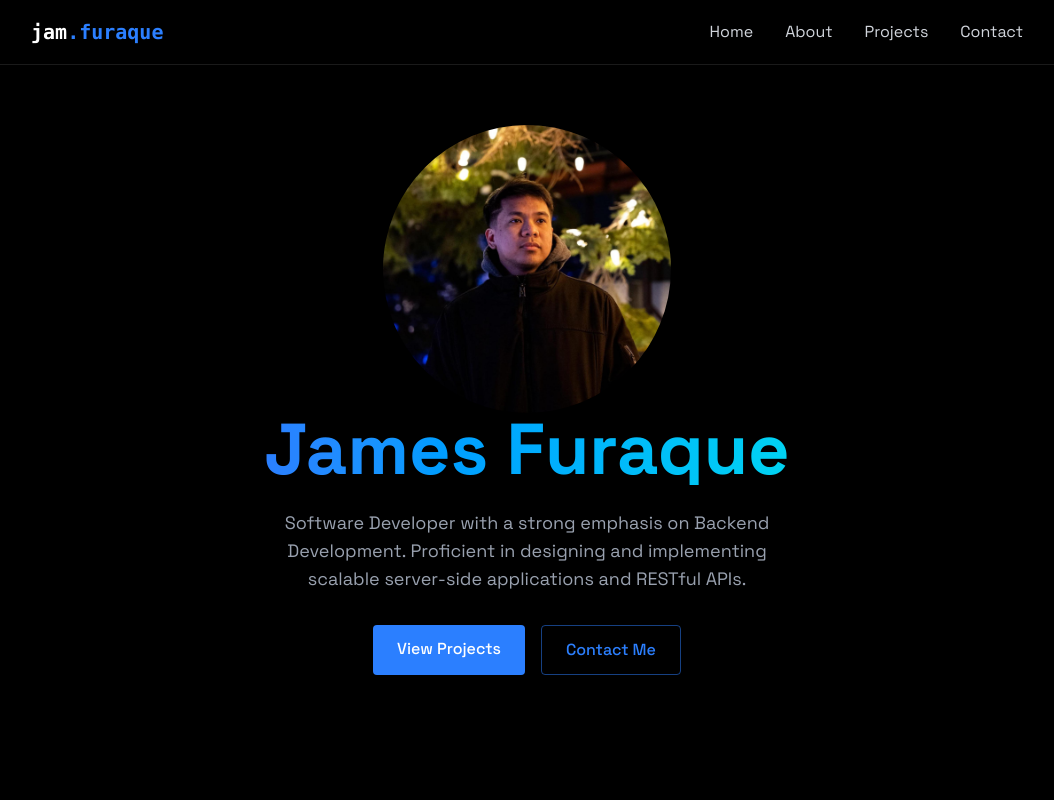
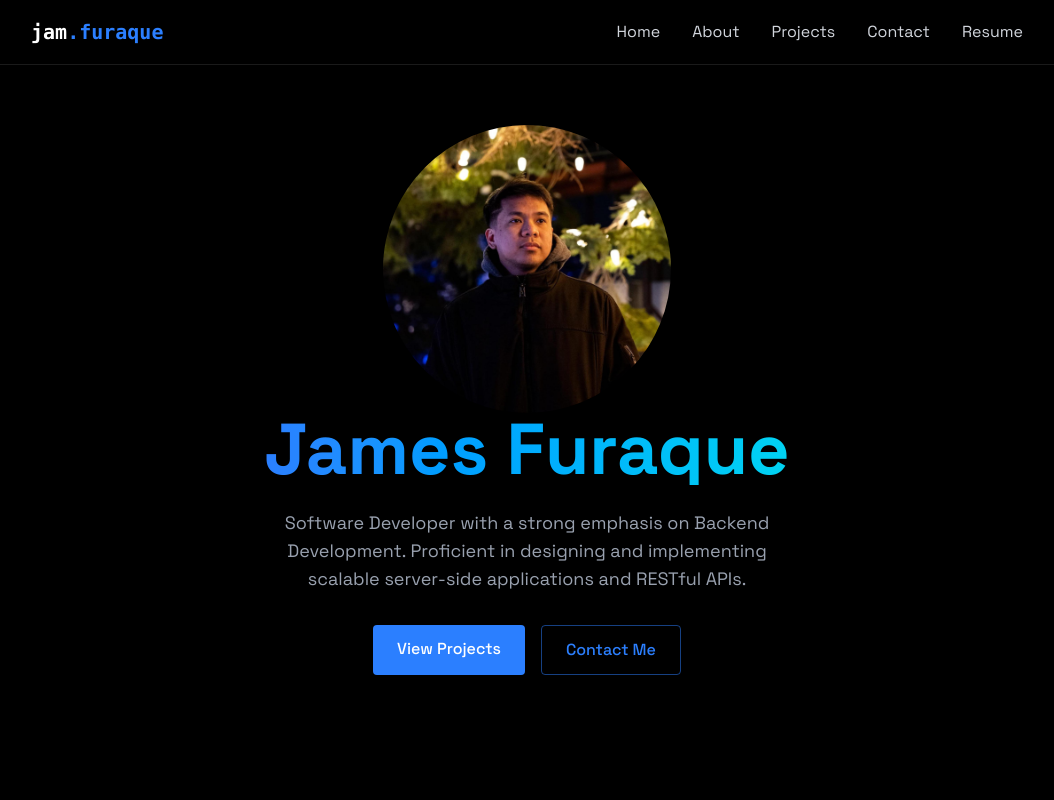
Before and after one commit to jamdazai/jamesfuraque-portfolio, a React (Vite) app: page / in a window 1280 px wide. Shown: the top 800 px of the page, without its empty margins (113-1167 px from the left). Built offline with nearby package versions, Linux system fonts and the light colour scheme.

Commit message:
Added resume.

```diff
--- a/src/App.jsx
+++ b/src/App.jsx
@@ -9,6 +9,7 @@ import { Home } from './components/sections/Home';
 import { About } from  './components/sections/About';
 import { Projects } from './components/sections/Projects';
 import { Contact } from './components/sections/Contact';
+import { Resume } from './components/sections/Resume';
 
 function App() {
   const [isLoaded, setIsLoaded] = useState(false)
@@ -23,6 +24,7 @@ function App() {
       <About />
       <Projects />
       <Contact />
+      <Resume/>
       </div>
     </>
   )
--- a/src/components/Navbar.jsx
+++ b/src/components/Navbar.jsx
@@ -21,6 +21,7 @@ export const Navbar = ({ menuOpen, setMenuOpen }) => {
                     <a href="#about" className="text-gray-300 hover:text-white transition-colors">About</a>
                     <a href="#projects" className="text-gray-300 hover:text-white transition-colors">Projects</a>
                     <a href="#contact" className="text-gray-300 hover:text-white transition-colors">Contact</a>
+                    <a href="#resume" className="text-gray-300 hover:text-white transition-colors">Resume</a>
                 </div>
             </div>
         </div>
--- /dev/null
+++ b/src/components/sections/Resume.jsx
@@ -0,0 +1,18 @@
+export const Resume = () => {
+    return (
+      <section id="resume" className="min-h-screen flex flex-col items-center justify-center py-20">
+        <h2 className="text-3xl font-bold mb-6 bg-gradient-to-r from-blue-500 to-cyan-400 bg-clip-text text-transparent text-center">
+          My Resume
+        </h2>
+
+        <div className="w-full max-w-4xl h-[600px] border border-gray-300 shadow-lg rounded-lg overflow-hidden">
+          <iframe src="/resume.pdf" className="w-full h-full" title="Resume"/>
+        </div>
+
+        {/* Download Resume Button */}
+        <a href="/resume.pdf" download="James_Furaque_Resume.pdf" className="mt-6 bg-blue-500 text-white py-3 px-6 rounded font-medium transition hover:-translate-y-0.5 hover:shadow-lg">
+          Download Resume
+        </a>
+      </section>
+    );
+  };
```
Also changed, not shown: 1 other file (tests, documents, lock files or other folders).
